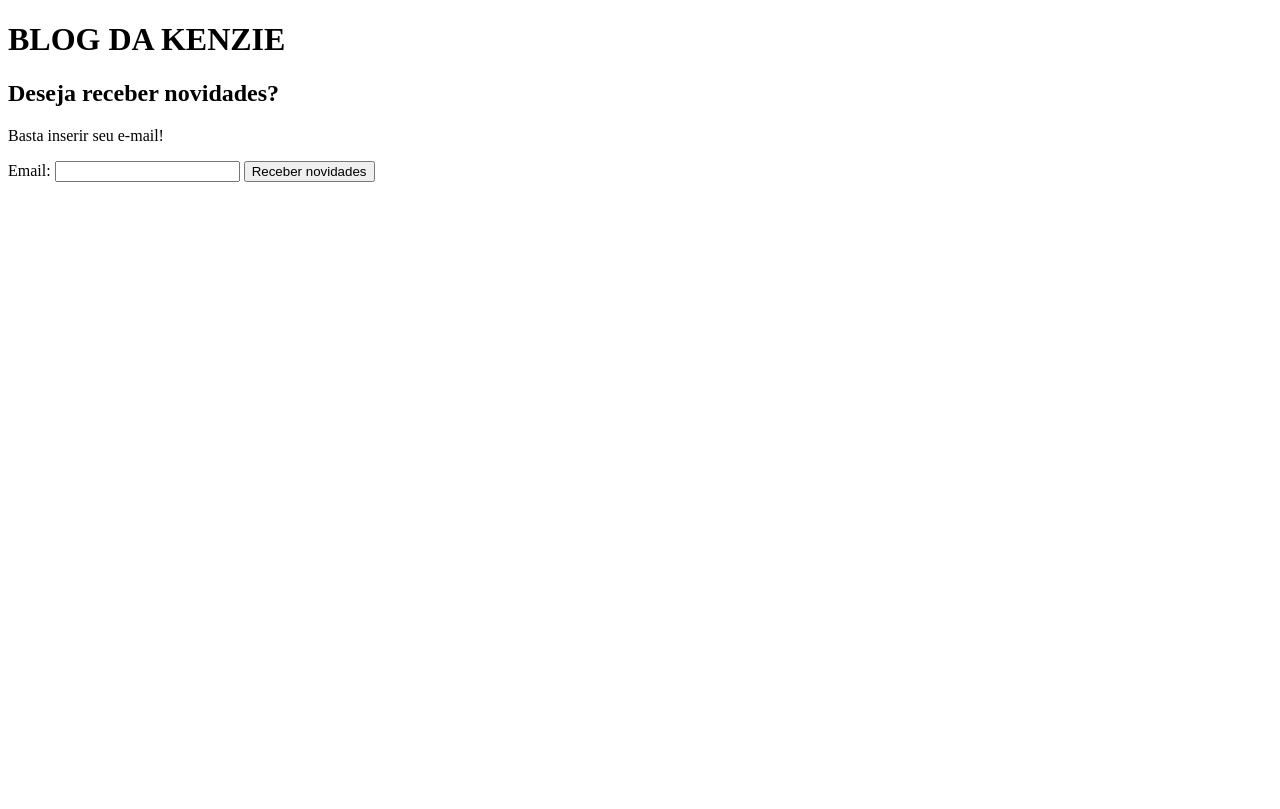
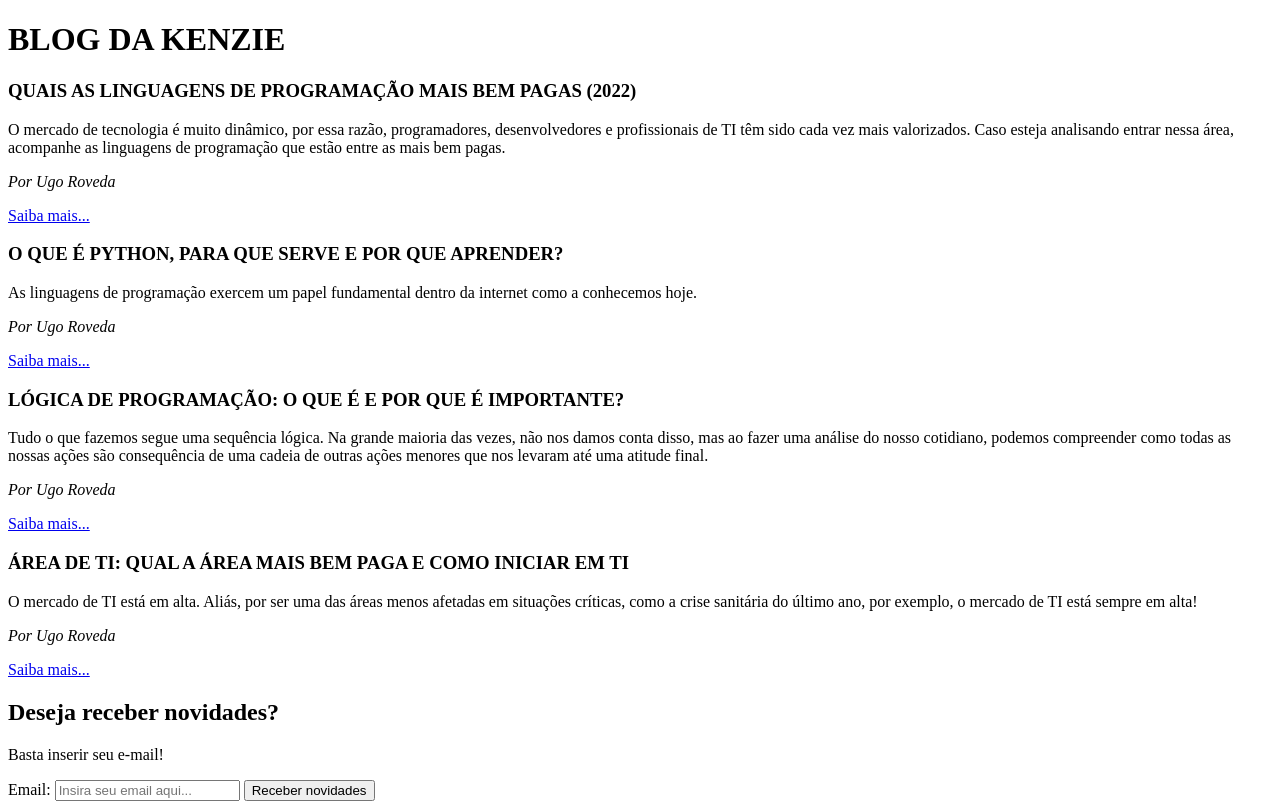
Before and after one commit to Kenzie-Academy-Brasil-Developers/m1_sprint1_entrega_blog-Dukine, a plain HTML site: page index.html in a window 1280 px wide. Drawn offline with Linux system fonts and the light colour scheme.

Commit message:
Feito os articles

```diff
--- a/index.html
+++ b/index.html
@@ -1,5 +1,6 @@
 <!DOCTYPE html>
 <html lang="en">
+
 <head>
     <meta charset="UTF-8">
     <meta http-equiv="X-UA-Compatible" content="IE=edge">
@@ -8,25 +9,71 @@
     <link rel="icon" href="img/favicon.jpeg">
     <title>Blog da Kenzie</title>
 </head>
+
 <body>
     <header>
         <h1>BLOG DA KENZIE</h1>
     </header>
     <main>
+
         <article>
-
+            <h3>QUAIS AS LINGUAGENS DE PROGRAMAÇÃO MAIS BEM PAGAS (2022)</h3>
+            <p>
+                O mercado de tecnologia é muito dinâmico, por essa razão, programadores, desenvolvedores e
+                profissionais de TI têm sido cada vez mais valorizados. Caso esteja analisando entrar nessa
+                área, acompanhe as linguagens de programação que estão entre as mais bem pagas.
+            </p>
+            <p>
+                <em>Por Ugo Roveda</em>
+            </p>
+            <p>
+                <a href="https://kenzie.com.br/blog/linguagens-de-programacao-mais-bem-pagas/" target="_blank">Saiba
+                    mais...</a>
+            </p>
         </article>
 
         <article>
-
+            <h3>O QUE É PYTHON, PARA QUE SERVE E POR QUE APRENDER?</h3>
+            <p>
+                As linguagens de programação exercem um papel fundamental dentro da internet como a
+                conhecemos hoje.
+            </p>
+            <p>
+                <em>Por Ugo Roveda</em>
+            </p>
+            <p>
+                <a href="https://kenzie.com.br/blog/o-que-e-python/" target="_blank">Saiba mais...</a>
+            </p>
         </article>
 
         <article>
-
+            <h3>LÓGICA DE PROGRAMAÇÃO: O QUE É E POR QUE É IMPORTANTE?</h3>
+            <p>
+                Tudo o que fazemos segue uma sequência lógica. Na grande maioria das vezes,
+                não nos damos conta disso, mas ao fazer uma análise do nosso cotidiano, podemos
+                compreender como todas as nossas ações são consequência de uma cadeia de outras
+                ações menores que nos levaram até uma atitude final.
+            </p>
+            <p>
+                <em>Por Ugo Roveda</em>
+            </p>
+            <p>
+                <a href="https://kenzie.com.br/blog/logica-de-programacao/" target="_blank">Saiba mais...</a>
+            </p>
         </article>
 
         <article>
-
+            <h3>ÁREA DE TI: QUAL A ÁREA MAIS BEM PAGA E COMO INICIAR EM TI</h3>
+            <p>
+                O mercado de TI está em alta. Aliás, por ser uma das áreas menos afetadas em
+                situações críticas, como a crise sanitária do último ano, por exemplo, o mercado
+                de TI está sempre em alta!
+            </p>
+            <p>
+                <em>Por Ugo Roveda</em>
+            </p>
+            <p>
+                <a href="https://kenzie.com.br/blog/area-de-ti/" target="_blank">Saiba mais...</a>
         </article>
     </main>
     <aside>
@@ -34,10 +81,11 @@
             <h2>Deseja receber novidades?</h2>
             <p>Basta inserir seu e-mail!</p>
             <label for="email">Email:</label>
-            <input type="text" name="email" id="email" required >
+            <input type="text" name="email" id="email" required placeholder="Insira seu email aqui...">
             <button type="submit">Receber novidades</button>
         </form>
     </aside>
 
 </body>
+
 </html>
```
